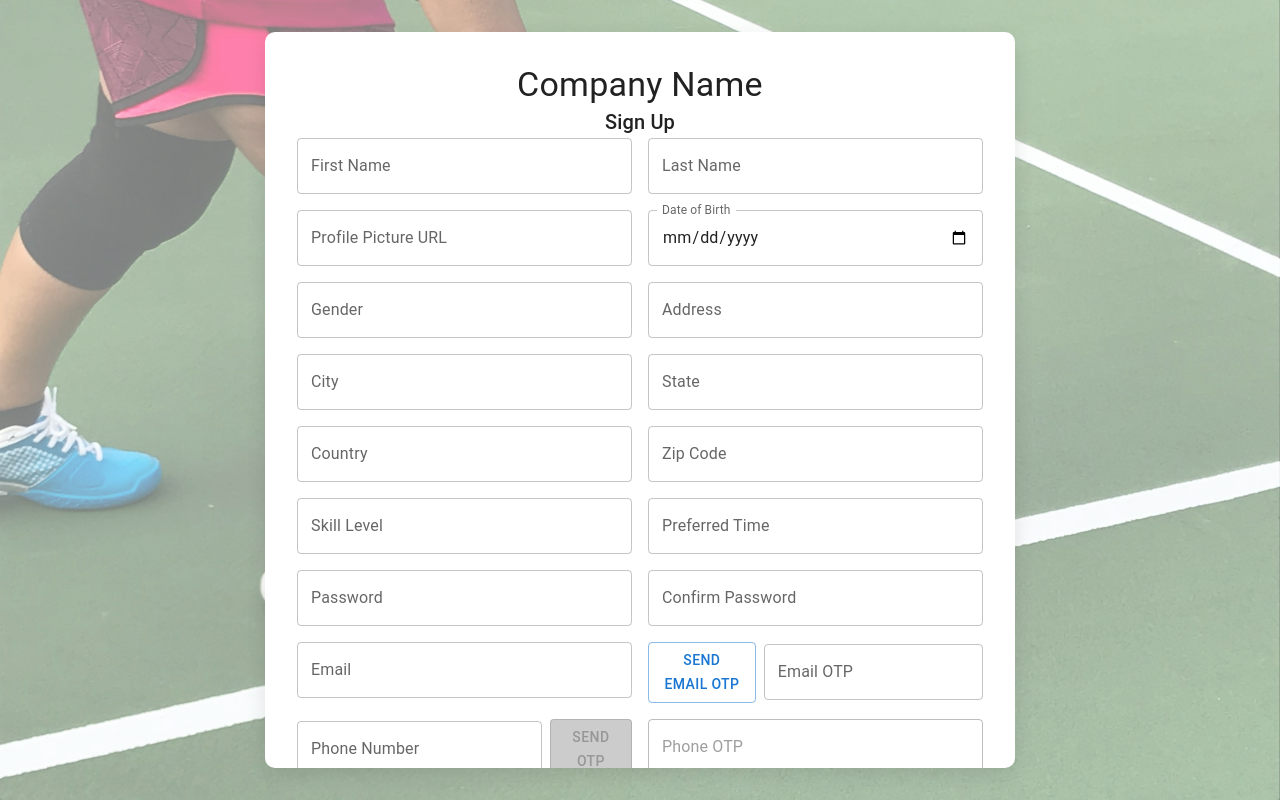
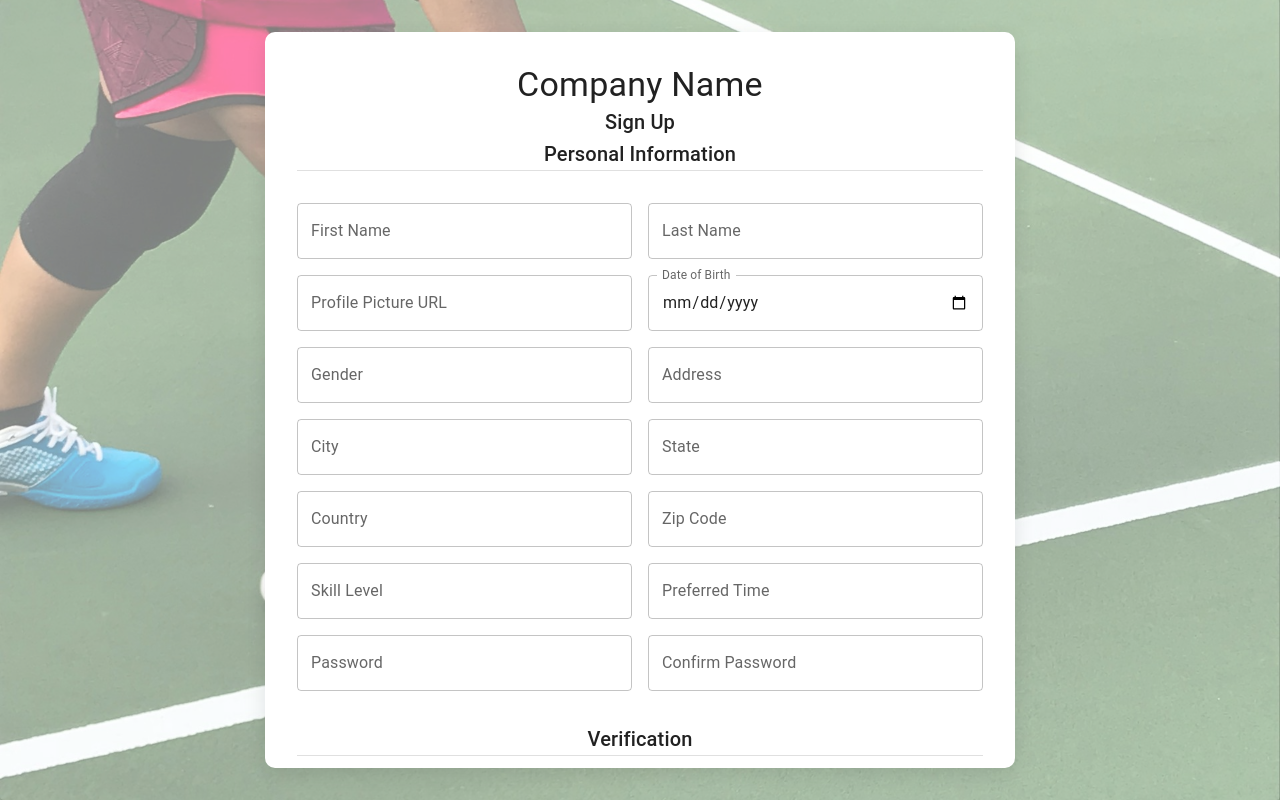
Before and after one commit to bharatgolagana/kourtwiz-frontend, a React (Vite) app: page /member-registration/signup in a window 1280 px wide. Built offline with nearby package versions, Linux system fonts and the light colour scheme.

Commit message:
added user details

```diff
--- a/src/features/member-registration/api/useMutateSignupMember.ts
+++ b/src/features/member-registration/api/useMutateSignupMember.ts
@@ -1,28 +1,11 @@
 import { useMutation } from "@tanstack/react-query";
 
-const signUp = async ({
-  name,
-  email,
-  phoneNumber,
-  password,
-  profilePictureUrl,
-  dateOfBirth,
-  gender,
-  address,
-  city,
-  state,
-  country,
-  zipCode,
-  currentActiveClubId,
-  skillLevel,
-  preferredTime,
-  membershipTypeId,
-}: {
+const signUp = async (payload: {
   name: string;
   email: string;
   phoneNumber: string;
   password: string;
-  profilePictureUrl: string | undefined;
+  profilePictureUrl?: string;
   dateOfBirth: string;
   gender: string;
   address: string;
@@ -30,35 +13,31 @@ const signUp = async ({
   state: string;
   country: string;
   zipCode: string;
-  currentActiveClubId: string,
-  skillLevel: string,
-  preferredTime: string,
+  currentActiveClubId: string;
+  skillLevel: string;
+  preferredTime: string;
   membershipTypeId: string;
+  paymentDetails: {
+    cardNumber: string;
+    cvv: string;
+    expiryDate: string;
+    cardHolderName: string;
+    cardTypeEnum: string;
+  };
 }) => {
-  const response = await fetch(`http://44.216.113.234:8080/users/assign-club-membership/${currentActiveClubId}?membershipTypeId=${membershipTypeId}`, {
-    method: "POST",
-    headers: {
-      "Content-Type": "application/json",
-      Accept: "*/*",
-    },
-    body: JSON.stringify({
-      name,
-      email,
-      phoneNumber,
-      password,
-      profilePictureUrl,
-      dateOfBirth,
-      gender,
-      address,
-      city,
-      state,
-      country,
-      zipCode,
-      currentActiveClubId,
-      skillLevel,
-      preferredTime,
-    }),
-  });
+  const { currentActiveClubId, membershipTypeId } = payload; // Extract needed values
+
+  const response = await fetch(
+    `http://44.216.113.234:8080/users/assign-club-membership/${currentActiveClubId}?membershipTypeId=${membershipTypeId}`,
+    {
+      method: "POST",
+      headers: {
+        "Content-Type": "application/json",
+        Accept: "*/*",
+      },
+      body: JSON.stringify(payload),
+    }
+  );
 
   if (!response.ok) {
     const errorMessage = await response.text();
@@ -69,6 +48,7 @@ const signUp = async ({
 
   return response;
 };
+
 export const useMutateSignUpMember = ({
   onSuccessCallback,
   onErrorCallback,
--- a/src/pages/registration/MemberRegistrationSignup.tsx
+++ b/src/pages/registration/MemberRegistrationSignup.tsx
@@ -8,13 +8,7 @@ import { toast } from "react-toastify";
 import { useEffect, useState } from "react";
 import { useSendOTP } from "../../features/member-registration/api/useSendOTP";
 import { useValidateOTP } from "../../features/member-registration/api/useValidateOTP";
-import {
-  TextField,
-  Button,
-  Grid,
-  Typography,
-  Paper,
-} from "@mui/material";
+import { TextField, Button, Grid, Typography, Paper, Divider, MenuItem } from "@mui/material";
 
 const schema = z
   .object({
@@ -39,6 +33,18 @@ const schema = z
     phoneOTP: z.string().optional(),
     skillLevel: z.string().min(1, "Skill level is required"),
     preferredTime: z.string().min(1, "Preferred time is required"),
+    paymentDetails: z.object({
+      cardNumber: z.string().min(16, "Card number must be 16 digits"),
+      cvv: z
+        .string()
+        .min(3, "CVV must be at least 3 digits")
+        .max(4, "CVV must be at most 4 digits"),
+      expiryDate: z.string().min(5, "Expiry date is required"),
+      cardHolderName: z.string().min(1, "Cardholder name is required"),
+      cardTypeEnum: z
+        .enum(["VISA", "MASTERCARD", "AMEX"])
+        .default("VISA"),
+    }),
   })
   .refine((data) => data.password === data.confirmPassword, {
     path: ["confirmPassword"],
@@ -117,7 +123,10 @@ const MemberRegistrationSignupPage = () => {
       validateOTP.mutate(
         { recipient: email, otp: emailOtpValue },
         {
-          onSuccess: (isValid) => {setIsEmailOtpValid(isValid); toast.success("OTP verified");},
+          onSuccess: (isValid) => {
+            setIsEmailOtpValid(isValid);
+            toast.success("OTP verified");
+          },
           onError: () => setIsEmailOtpValid(false),
         }
       );
@@ -129,7 +138,10 @@ const MemberRegistrationSignupPage = () => {
       validateOTP.mutate(
         { recipient: phoneNumber, otp: phoneOtpValue },
         {
-          onSuccess: (isValid) => {setIsPhoneOtpValid(isValid); toast.success("OTP verified");},
+          onSuccess: (isValid) => {
+            setIsPhoneOtpValid(isValid);
+            toast.success("OTP verified");
+          },
           onError: () => setIsPhoneOtpValid(false),
         }
       );
@@ -137,45 +149,18 @@ const MemberRegistrationSignupPage = () => {
   }, [phoneOtpValue]);
 
   const onSubmit = async (data: FormValues) => {
-    mutate({
+    const payload = {
+      ...data,
       name: `${data.firstName} ${data.lastName}`,
-      email: data.email,
-      phoneNumber: data.phoneNumber,
-      password: data.password,
-      profilePictureUrl: data.profilePictureUrl,
-      dateOfBirth: data.dateOfBirth,
-      gender: data.gender,
-      address: data.address,
-      city: data.city,
-      state: data.state,
-      country: data.country,
-      zipCode: data.zipCode,
       currentActiveClubId: clubId,
-      skillLevel: data.skillLevel,
-      preferredTime: data.preferredTime,
       membershipTypeId: membershipId,
-    });
+    };
+
+    mutate(payload);
   };
 
-  const formFields = [
-    { label: "First Name", name: "firstName" },
-    { label: "Last Name", name: "lastName" },
-    { label: "Profile Picture URL", name: "profilePictureUrl" },
-    { label: "Date of Birth", name: "dateOfBirth", type: "date", shrink: true },
-    { label: "Gender", name: "gender" },
-    { label: "Address", name: "address" },
-    { label: "City", name: "city" },
-    { label: "State", name: "state" },
-    { label: "Country", name: "country" },
-    { label: "Zip Code", name: "zipCode" },
-    { label: "Skill Level", name: "skillLevel" },
-    { label: "Preferred Time", name: "preferredTime" },
-    { label: "Password", name: "password", type: "password" },
-    { label: "Confirm Password", name: "confirmPassword", type: "password" },
-  ];
-
   return (
-    <Paper elevation={3} className="signup-container" sx={{ p: 4,  }}>
+    <Paper elevation={3} className="signup-container" sx={{ p: 4 }}>
       <img
         src="/src/assets/memberSignup.jpg"
         alt="Background"
@@ -199,7 +184,36 @@ const MemberRegistrationSignupPage = () => {
 
         <form onSubmit={handleSubmit(onSubmit)} noValidate>
           <Grid container spacing={2}>
-            {formFields.map(({ label, name, type }) => (
+            {/* PERSONAL INFO SECTION */}
+            <Grid item xs={12}>
+              <Typography variant="h6">Personal Information</Typography>
+              <Divider sx={{ mb: 2 }} />
+            </Grid>
+            {[
+              { label: "First Name", name: "firstName" },
+              { label: "Last Name", name: "lastName" },
+              { label: "Profile Picture URL", name: "profilePictureUrl" },
+              {
+                label: "Date of Birth",
+                name: "dateOfBirth",
+                type: "date",
+                shrink: true,
+              },
+              { label: "Gender", name: "gender" },
+              { label: "Address", name: "address" },
+              { label: "City", name: "city" },
+              { label: "State", name: "state" },
+              { label: "Country", name: "country" },
+              { label: "Zip Code", name: "zipCode" },
+              { label: "Skill Level", name: "skillLevel" },
+              { label: "Preferred Time", name: "preferredTime" },
+              { label: "Password", name: "password", type: "password" },
+              {
+                label: "Confirm Password",
+                name: "confirmPassword",
+                type: "password",
+              },
+            ].map(({ label, name, type }) => (
               <Grid item xs={12} sm={6} key={name}>
                 <TextField
                   label={label}
@@ -208,12 +222,18 @@ const MemberRegistrationSignupPage = () => {
                   error={!!errors[name]}
                   helperText={errors[name]?.message}
                   fullWidth
-                  InputLabelProps={type === "date" ? { shrink: true } : undefined}
+                  InputLabelProps={
+                    type === "date" ? { shrink: true } : undefined
+                  }
                 />
               </Grid>
             ))}
 
-            {/* Email & OTP */}
+            {/* VERIFICATION SECTION */}
+            <Grid item xs={12} sx={{ mt: 2 }}>
+              <Typography variant="h6">Verification</Typography>
+              <Divider sx={{ mb: 2 }} />
+            </Grid>
             <Grid item xs={12} sm={6}>
               <TextField
                 label="Email"
@@ -223,7 +243,14 @@ const MemberRegistrationSignupPage = () => {
                 fullWidth
               />
             </Grid>
-            <Grid item xs={12} sm={6} display="flex" alignItems="center" gap={1}>
+            <Grid
+              item
+              xs={12}
+              sm={6}
+              display="flex"
+              alignItems="center"
+              gap={1}
+            >
               <Button
                 onClick={sendEmailOTP}
                 disabled={emailSent}
@@ -241,8 +268,15 @@ const MemberRegistrationSignupPage = () => {
               />
             </Grid>
 
-            {/* Phone Number, OTP & Button Grouped */}
-            <Grid item xs={12} sm={6} display="flex" alignItems="center" gap={1}>
+            {/* Phone Number & OTP */}
+            <Grid
+              item
+              xs={12}
+              sm={6}
+              display="flex"
+              alignItems="center"
+              gap={1}
+            >
               <TextField
                 label="Phone Number"
                 {...register("phoneNumber")}
@@ -270,9 +304,65 @@ const MemberRegistrationSignupPage = () => {
               />
             </Grid>
 
+            {/* PAYMENT DETAILS SECTION */}
+            <Grid item xs={12} sx={{ mt: 2 }}>
+              <Typography variant="h6">Payment Details</Typography>
+              <Divider sx={{ mb: 2 }} />
+            </Grid>
+            {[
+              {
+                label: "Card Number",
+                name: "paymentDetails.cardNumber",
+                type: "text",
+              },
+              { label: "CVV", name: "paymentDetails.cvv", type: "password" },
+              {
+                label: "Expiry Date",
+                name: "paymentDetails.expiryDate",
+                type: "text",
+              },
+              {
+                label: "Cardholder Name",
+                name: "paymentDetails.cardHolderName",
+                type: "text",
+              },
+            ].map(({ label, name, type }) => (
+              <Grid item xs={12} sm={6} key={name}>
+                <TextField
+                  label={label}
+                  type={type}
+                  {...register(name)}
+                  error={!!errors[name]}
+                  helperText={errors[name]?.message}
+                  fullWidth
+                />
+              </Grid>
+            ))}
+            <Grid item xs={12} sm={6}>
+              <TextField
+                select
+                label="Card Type"
+                {...register("paymentDetails.cardTypeEnum")}
+                error={!!errors.paymentDetails?.cardTypeEnum}
+                helperText={errors.paymentDetails?.cardTypeEnum?.message}
+                fullWidth
+              >
+                {["VISA", "MASTERCARD", "AMEX"].map((option) => (
+                  <MenuItem key={option} value={option}>
+                    {option}
+                  </MenuItem>
+                ))}
+              </TextField>
+            </Grid>
+
             {/* Submit Button */}
-            <Grid item xs={12}>
-              <Button type="submit" variant="contained" color="primary" fullWidth>
+            <Grid item xs={12} sx={{ mt: 2 }}>
+              <Button
+                type="submit"
+                variant="contained"
+                color="primary"
+                fullWidth
+              >
                 Register
               </Button>
             </Grid>
```
